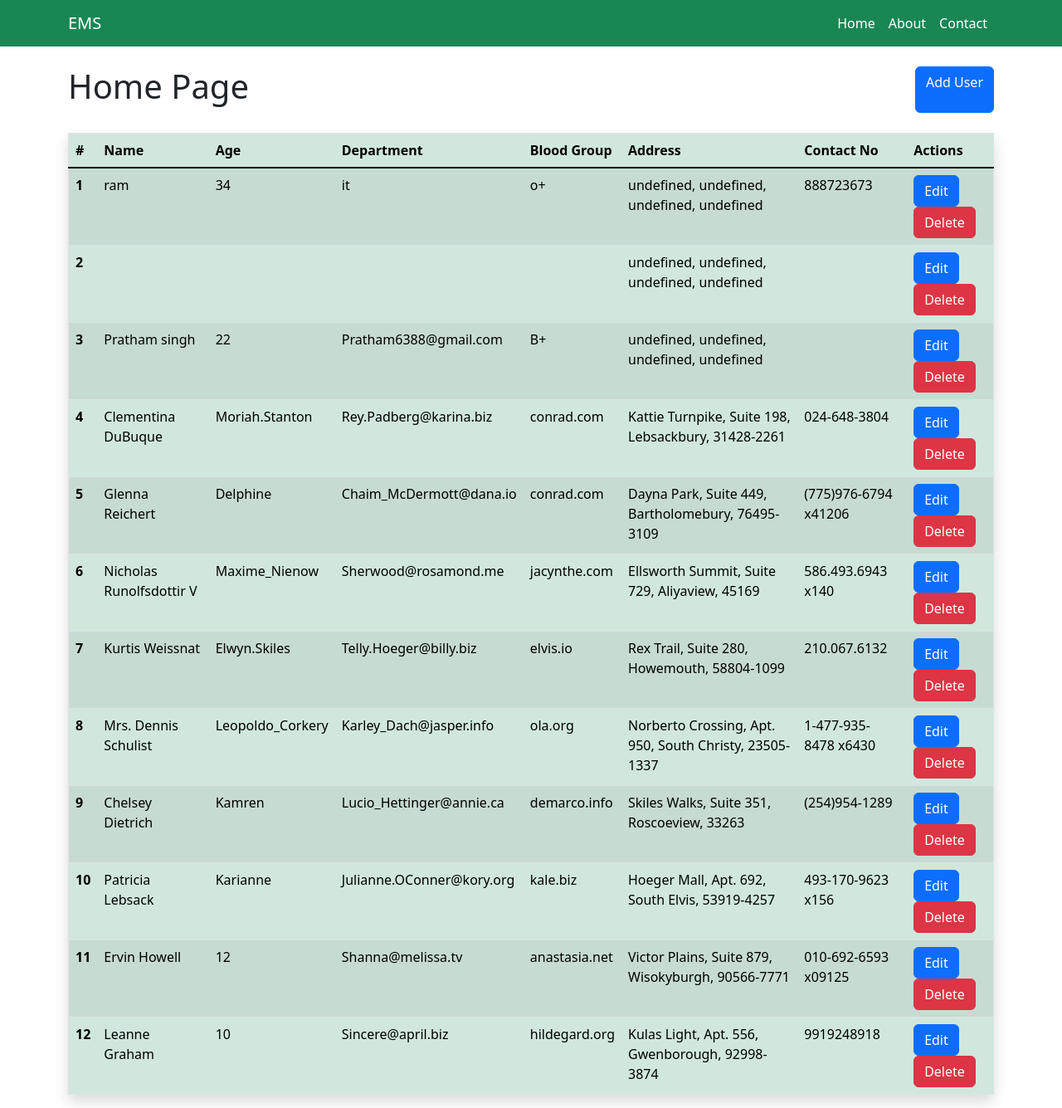
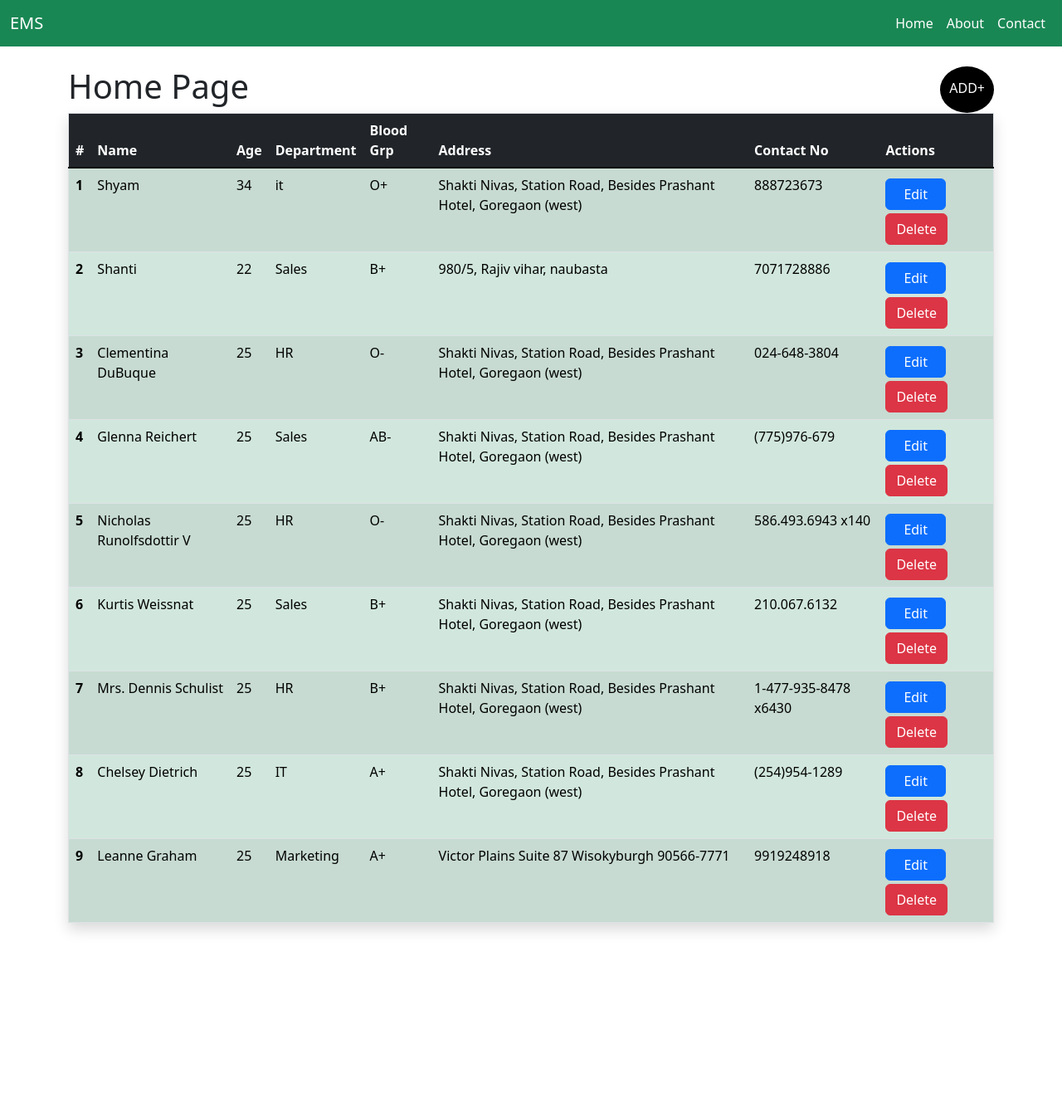
Before and after one commit to spratham/CrowdANALYTIX, a React (Create React App) app: page / in a window 1280 px wide. Shown: the whole page at 83% size. After the commit the page ends 1152 px from the top, so only its background shows below. Built offline with nearby package versions, Linux system fonts and the light colour scheme; data requests are answered from the project's data file.

Commit message:
92% Done

```diff
--- a/db.json
+++ b/db.json
@@ -3,154 +3,83 @@
     {
       "id": 1,
       "name": "Leanne Graham",
-      "age": "10",
-      "department": "Sincere@april.biz",
-      "address": {
-        "street": "Kulas Light",
-        "suite": "Apt. 556",
-        "city": "Gwenborough",
-        "zipcode": "92998-3874"
-      },
+      "age": "25",
+      "department": "Marketing",
+      "address": "Victor Plains Suite 87  Wisokyburgh 90566-7771",
       "phone": [
         "9919248918"
       ],
-      "blood": "hildegard.org"
-    },
-    {
-      "id": 2,
-      "name": "Ervin Howell",
-      "age": "12",
-      "department": "Shanna@melissa.tv",
-      "address": {
-        "street": "Victor Plains",
-        "suite": "Suite 879",
-        "city": "Wisokyburgh",
-        "zipcode": "90566-7771"
-      },
-      "phone": "010-692-6593 x09125",
-      "blood": "anastasia.net"
-    },
-    {
-      "id": 4,
-      "name": "Patricia Lebsack",
-      "age": "Karianne",
-      "department": "Julianne.OConner@kory.org",
-      "address": {
-        "street": "Hoeger Mall",
-        "suite": "Apt. 692",
-        "city": "South Elvis",
-        "zipcode": "53919-4257"
-      },
-      "phone": "493-170-9623 x156",
-      "blood": "kale.biz"
+      "blood": "A+"
     },
     {
       "id": 5,
       "name": "Chelsey Dietrich",
-      "age": "Kamren",
-      "department": "Lucio_Hettinger@annie.ca",
-      "address": {
-        "street": "Skiles Walks",
-        "suite": "Suite 351",
-        "city": "Roscoeview",
-        "zipcode": "33263"
-      },
+      "age": "25",
+      "department": "IT",
+      "address": "Shakti Nivas, Station Road, Besides Prashant Hotel, Goregaon (west)",
       "phone": "(254)954-1289",
-      "blood": "demarco.info"
+      "blood": "A+"
     },
     {
       "id": 6,
       "name": "Mrs. Dennis Schulist",
-      "age": "Leopoldo_Corkery",
-      "department": "Karley_Dach@jasper.info",
-      "address": {
-        "street": "Norberto Crossing",
-        "suite": "Apt. 950",
-        "city": "South Christy",
-        "zipcode": "23505-1337"
-      },
+      "age": "25",
+      "department": "HR",
+      "address": "Shakti Nivas, Station Road, Besides Prashant Hotel, Goregaon (west)",
       "phone": "1-477-935-8478 x6430",
-      "blood": "ola.org"
+      "blood": "B+"
     },
     {
       "id": 7,
       "name": "Kurtis Weissnat",
-      "age": "Elwyn.Skiles",
-      "department": "Telly.Hoeger@billy.biz",
-      "address": {
-        "street": "Rex Trail",
-        "suite": "Suite 280",
-        "city": "Howemouth",
-        "zipcode": "58804-1099"
-      },
+      "age": "25",
+      "department": "Sales",
+      "address": "Shakti Nivas, Station Road, Besides Prashant Hotel, Goregaon (west)",
       "phone": "210.067.6132",
-      "blood": "elvis.io"
+      "blood": "B+"
     },
     {
       "id": 8,
       "name": "Nicholas Runolfsdottir V",
-      "age": "Maxime_Nienow",
-      "department": "Sherwood@rosamond.me",
-      "address": {
-        "street": "Ellsworth Summit",
-        "suite": "Suite 729",
-        "city": "Aliyaview",
-        "zipcode": "45169"
-      },
+      "age": "25",
+      "department": "HR",
+      "address": "Shakti Nivas, Station Road, Besides Prashant Hotel, Goregaon (west)",
       "phone": "586.493.6943 x140",
-      "blood": "jacynthe.com"
+      "blood": "O-"
     },
     {
       "id": 9,
       "name": "Glenna Reichert",
-      "age": "Delphine",
-      "department": "Chaim_McDermott@dana.io",
-      "address": {
-        "street": "Dayna Park",
-        "suite": "Suite 449",
-        "city": "Bartholomebury",
-        "zipcode": "76495-3109"
-      },
-      "phone": "(775)976-6794 x41206",
-      "blood": "conrad.com"
+      "age": "25",
+      "department": "Sales",
+      "address": "Shakti Nivas, Station Road, Besides Prashant Hotel, Goregaon (west)",
+      "phone": "(775)976-679",
+      "blood": "AB-"
     },
     {
       "id": 10,
       "name": "Clementina DuBuque",
-      "age": "Moriah.Stanton",
-      "department": "Rey.Padberg@karina.biz",
-      "address": {
-        "street": "Kattie Turnpike",
-        "suite": "Suite 198",
-        "city": "Lebsackbury",
-        "zipcode": "31428-2261"
-      },
+      "age": "25",
+      "department": "HR",
+      "address": "Shakti Nivas, Station Road, Besides Prashant Hotel, Goregaon (west)",
       "phone": "024-648-3804",
-      "blood": "conrad.com"
+      "blood": "O-"
     },
     {
-      "name": "Pratham singh",
+      "name": "Shanti",
       "age": "22",
-      "department": "Pratham6388@gmail.com",
+      "department": "Sales",
       "blood": "B+",
-      "address": "726378726536",
-      "id": 45
+      "address": "980/5, Rajiv vihar, naubasta",
+      "id": 45,
+      "phone": "7071728886"
     },
     {
-      "name": "",
-      "age": "",
-      "department": "",
-      "blood": "",
-      "address": "asxacs",
-      "phone": "",
-      "id": 46
-    },
-    {
-      "name": "ram",
+      "name": "Shyam",
       "age": "34",
       "department": "it",
-      "blood": "o+",
-      "address": "7837297",
+      "blood": "O+",
+      "address": "Shakti Nivas, Station Road, Besides Prashant Hotel, Goregaon (west)",
       "phone": "888723673",
       "id": 47
     }
--- a/package.json
+++ b/package.json
@@ -6,9 +6,11 @@
     "@testing-library/jest-dom": "^5.16.5",
     "@testing-library/react": "^13.4.0",
     "@testing-library/user-event": "^13.5.0",
+    "antd": "^4.23.2",
     "axios": "0.27.2",
     "bootstrap": "^5.2.1",
     "json-server": "^0.17.0",
+    "lodash": "^4.17.21",
     "react": "^18.2.0",
     "react-dom": "^18.2.0",
     "react-router-dom": "6.3.0",
--- a/src/App.js
+++ b/src/App.js
@@ -10,6 +10,7 @@ import AddUser from "./components/users/AddUser";
 import DeleteUser from "./components/users/DeleteUser";
 import EditUser from "./components/users/EditUser";
 import { BrowserRouter as Router, Route, Routes } from "react-router-dom";
+import './index.css'
 function App() {
   return (
     <Router>
--- a/src/components/Layout/Navbar.jsx
+++ b/src/components/Layout/Navbar.jsx
@@ -2,8 +2,9 @@ import React from "react";
 import {Link} from 'react-router-dom'
 const Navbar = () => {
   return (
+    <div className="sad">
     <nav className="navbar navbar-expand-lg navbar-dark bg-success">
-      <div className="container">
+      <div className="container-fluid">
         <Link className="navbar-brand" to="/">
           EMS
         </Link>
@@ -29,6 +30,46 @@ const Navbar = () => {
         </div>
       </div>
     </nav>
+
+
+    {/* <nav className="navbar navbar-expand-lg navigation-wrap">
+        <div className="container">
+          <a className="navbar-brand" href="#"><img src="images/logo.png" /></a>
+          <Link
+            className="navbar-toggler"
+            type="Link"
+            data-bs-toggle="collapse"
+            data-bs-target="#navbarText"
+            aria-controls="navbarText"
+            aria-expanded="false"
+            aria-label="Toggle navigation"
+          >
+            <i className="fas fa-stream navbar-toggler-icon"></i>
+          </Link>
+          <div className="collapse navbar-collapse" id="navbarText">
+            <ul className="navbar-nav ms-auto mb-2 mb-lg-0">
+              <li className="nav-item">
+              <Link className="nav-link active"exact to="/">
+                Home
+              </Link>
+
+              </li>
+              <li className="nav-item">
+              <Link className="nav-link active"exact to="/about">
+                About
+              </Link>
+              </li>
+              <li className="nav-item">
+              <Link className="nav-link active"exact to="/contact">
+                Contact
+              </Link>
+              </li>
+
+            </ul>
+          </div>
+        </div>
+      </nav> */}
+    </div>
   );
 };
 
--- a/src/components/pages/Home.jsx
+++ b/src/components/pages/Home.jsx
@@ -1,11 +1,12 @@
 import React from "react";
 import { useEffect, useState } from "react";
 import { Link } from "react-router-dom";
-
 import axios from "axios";
+import _ from "lodash";
 
 const Home = () => {
   const [users, setUser] = useState([]);
+
   useEffect(() => {
     loadUsers();
   }, []);
@@ -28,17 +29,18 @@ const Home = () => {
     alert("deleted");
   };
 
+  // Pagination
+
   return (
     <div className="container">
-
       <div className="py-4">
         <div className="heading">
           <h1>Home Page</h1>
-          <Link className="btn btn-primary" exact to="/users/add">
-            Add User
+          <Link className="add-user" exact to="/users/add">
+            ADD+
           </Link>
         </div>
-      </div>
+
         {/* {
 
          -----Card format view----
@@ -60,13 +62,13 @@ const Home = () => {
         {/* -----for Table format view---- */}
 
         <table className="table table-success table-striped border shadow">
-        <thead>
+          <thead className="table-dark">
             <tr>
               <th scope="col">#</th>
               <th scope="col">Name</th>
               <th scope="col">Age</th>
               <th scope="col">Department</th>
-            <th scope="col">Blood Group</th>
+              <th scope="col">Blood Grp</th>
               <th scope="col">Address</th>
               <th scope="col">Contact No</th>
               <th scope="col">Actions</th>
@@ -80,25 +82,17 @@ const Home = () => {
                 <td>{user.age}</td>
                 <td>{user.department}</td>
                 <td>{user.blood}</td>
-              <td>
-                {user.address.street +
-                  ", " +
-                  user.address.suite +
-                  ", " +
-                  user.address.city +
-                  ", " +
-                  user.address.zipcode}
-              </td>
+                <td>{user.address}</td>
                 <td>{user.phone}</td>
                 <td>
                   <Link
-                  class="btn btn-primary mr-2"
+                    className="btn btn-primary my-1 edit"
                     to={`/users/edit/${user.id}`}
                   >
                     Edit
                   </Link>
                   <button
-                  class="btn btn-danger"
+                    className="btn btn-danger"
                     onClick={() => deleteUser(user.id)}
                   >
                     Delete
@@ -109,6 +103,7 @@ const Home = () => {
           </tbody>
         </table>
       </div>
+    </div>
   );
 };
 
--- a/src/components/users/AddUser.jsx
+++ b/src/components/users/AddUser.jsx
@@ -1,9 +1,11 @@
 import React from "react";
 import { useNavigate } from "react-router-dom";
 import axios from "axios";
+import { Alert } from "antd";
 
 const AddUser = () => {
   let navigate = useNavigate(); //Redirecting or navigating purpose(previously know as useHistory)
+
   const [user, setUser] = React.useState({
     name: "",
     age: "",
@@ -21,24 +23,33 @@ const AddUser = () => {
   const onSubmit = async (e) => {
     e.preventDefault(); //preventing from stucking with data on input fields after submiting the form
     await axios.post("http://localhost:3003/users", user); //Post location
-
+    <Alert message="Success Text" type="success" />;
     navigate("/");
   };
-  function handleEnter(event) {
+  const handleEnter = (event) => {
     if (event.key === "Enter") {
+      //Form auto submit on clicking "ENTER" at last input field
       const form = document.getElementById("form");
       const index = [...form].indexOf(event.target);
       form.elements[index + 1].focus();
       //event.preventDefault();
     }
-  }
+  };
+
+  // const handleChange = (value, index) => {
+  //   const newHobby = hobby.map((hobbyItem, hobbyIndex) => {
+  //     return hobbyIndex === index ? value : hobbyItem
+  //   })
+  //   setHobby(newHobby)
+
+  // }
 
   return (
     <div className="container">
       <div className="w-75 mx-auto shadow p-5">
-        <h2 className="text-center mb-4">Add User Data</h2>
+        <h2 className="text-center my-2">Add User Data</h2>
         <form onSubmit={(e) => onSubmit(e)}>
-          <div className="form-group">
+          <div className="form-group my-2">
             <input
               type="text"
               className="form-control form-control-lg"
@@ -48,7 +59,7 @@ const AddUser = () => {
               onChange={(e) => onInputChange(e)}
             />
           </div>
-          <div className="form-group">
+          <div className="form-group my-2">
             <input
               type="text"
               className="form-control form-control-lg"
@@ -58,7 +69,7 @@ const AddUser = () => {
               onChange={(e) => onInputChange(e)}
             />
           </div>
-          <div className="form-group">
+          <div className="form-group my-2">
             <input
               type="department"
               className="form-control form-control-lg"
@@ -68,7 +79,7 @@ const AddUser = () => {
               onChange={(e) => onInputChange(e)}
             />
           </div>
-          <div className="form-group">
+          <div className="form-group my-2">
             <input
               type="text"
               className="form-control form-control-lg"
@@ -78,7 +89,7 @@ const AddUser = () => {
               onChange={(e) => onInputChange(e)}
             />
           </div>
-          <div className="form-group">
+          <div className="form-group my-2">
             <input
               type="text"
               className="form-control form-control-lg"
@@ -88,7 +99,7 @@ const AddUser = () => {
               onChange={(e) => onInputChange(e)}
             />
           </div>
-          <div className="form-group">
+          <div className="form-group my-2">
             <input
               type="text"
               className="form-control form-control-lg"
@@ -99,7 +110,38 @@ const AddUser = () => {
               onkeydown={handleEnter}
             />
           </div>
-          <button type="submit" className="btn btn-primary btn-block">
+          {/* <div>
+      Hobbies :
+      <button
+        onClick={() => {
+          setHobby([...hobby, ''])
+        }}
+      >
+        ADD
+      </button>
+      {
+        hobby.map((item, index) => {
+          return <div style={{ display: 'flex' }}>
+            <input value={item} onChange={(e) => handleChange(e.target.value, index)} />
+            <button
+              onClick={() => {
+                const newarr = hobby.filter((i, j) => {
+                  return index !== j
+                })
+                console.log(newarr)
+                setHobby(newarr)
+              }}
+            >
+              DELETE
+            </button>
+          </div>
+        })
+      }
+    </div> */}
+          <button
+            type="submit"
+            className="d-block mx-auto btn btn-primary btn-block"
+          >
             Add User
           </button>
         </form>
--- a/src/components/users/EditUser.jsx
+++ b/src/components/users/EditUser.jsx
@@ -39,9 +39,9 @@ const AddUser = () => {
   return (
     <div className="container">
       <div className="w-75 mx-auto shadow p-5">
-        <h2 className="text-center mb-4">Edit User Data</h2>
+        <h2 className="text-center m-4">Edit User Data</h2>
         <form onSubmit={(e) => onSubmit(e)}>
-          <div className="form-group">
+          <div className="form-group my-2">
           <input
               type="text"
               className="form-control form-control-lg"
@@ -51,7 +51,7 @@ const AddUser = () => {
               onChange={(e) => onInputChange(e)}
             />
           </div>
-          <div className="form-group">
+          <div className="form-group my-2">
             <input
               type="text"
               className="form-control form-control-lg"
@@ -61,7 +61,7 @@ const AddUser = () => {
               onChange={(e) => onInputChange(e)}
             />
           </div>
-          <div className="form-group">
+          <div className="form-group my-2">
             <input
               type="department"
               className="form-control form-control-lg"
@@ -71,7 +71,7 @@ const AddUser = () => {
               onChange={(e) => onInputChange(e)}
             />
           </div>
-          <div className="form-group">
+          <div className="form-group my-2">
             <input
               type="text"
               className="form-control form-control-lg"
@@ -81,7 +81,7 @@ const AddUser = () => {
               onChange={(e) => onInputChange(e)}
             />
           </div>
-          <div className="form-group">
+          <div className="form-group my-2">
             <input
               type="text"
               className="form-control form-control-lg"
@@ -91,7 +91,7 @@ const AddUser = () => {
               onChange={(e) => onInputChange(e)}
             />
           </div>
-          <div className="form-group">
+          <div className="form-group my-2">
             <input
               type="text"
               className="form-control form-control-lg"
@@ -102,7 +102,7 @@ const AddUser = () => {
             />
           </div>
 
-          <button type="submit" className="btn btn-primary btn-block">
+          <button type="submit" className="d-block mx-auto btn btn-primary btn-block">
             Edit User
           </button>
         </form>
--- a/src/index.css
+++ b/src/index.css
@@ -2,3 +2,33 @@
     display:flex;
     flex-direction:row;
 }
+
+.edit{
+    padding-left:21px !important;
+    padding-right:21px !important;
+
+}
+
+.tablegreen{
+    background-color: darkgreen !important;
+}
+
+.add-user{
+    padding-top: 12px !important;
+    border: 2px solid black;
+    border-radius: 100%;
+    color: white;
+    background-color: black;
+    text-decoration: none;
+    padding-left: 9px;
+    padding-right: 9px;
+    padding-bottom: 0px !important;
+    font-weight: 500;
+
+}
+.add-user:hover{
+    border: 2px solid rgb(52, 74, 134);
+    color: white;
+    background-color: rgb(52, 74, 134);
+
+}
```
Also changed, not shown: 1 other file (tests, documents, lock files or other folders). Lines whose indentation alone changed are shown as unchanged.
